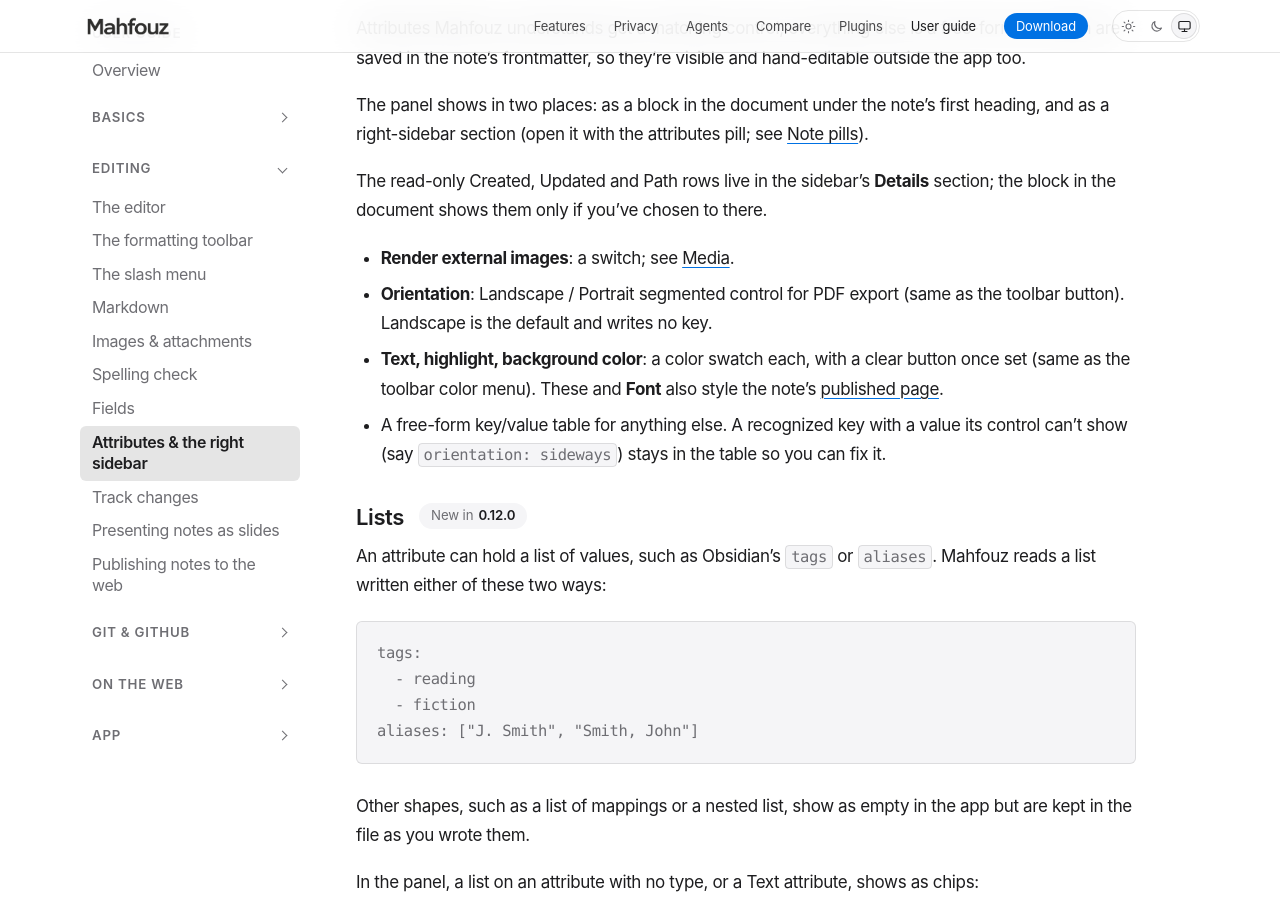
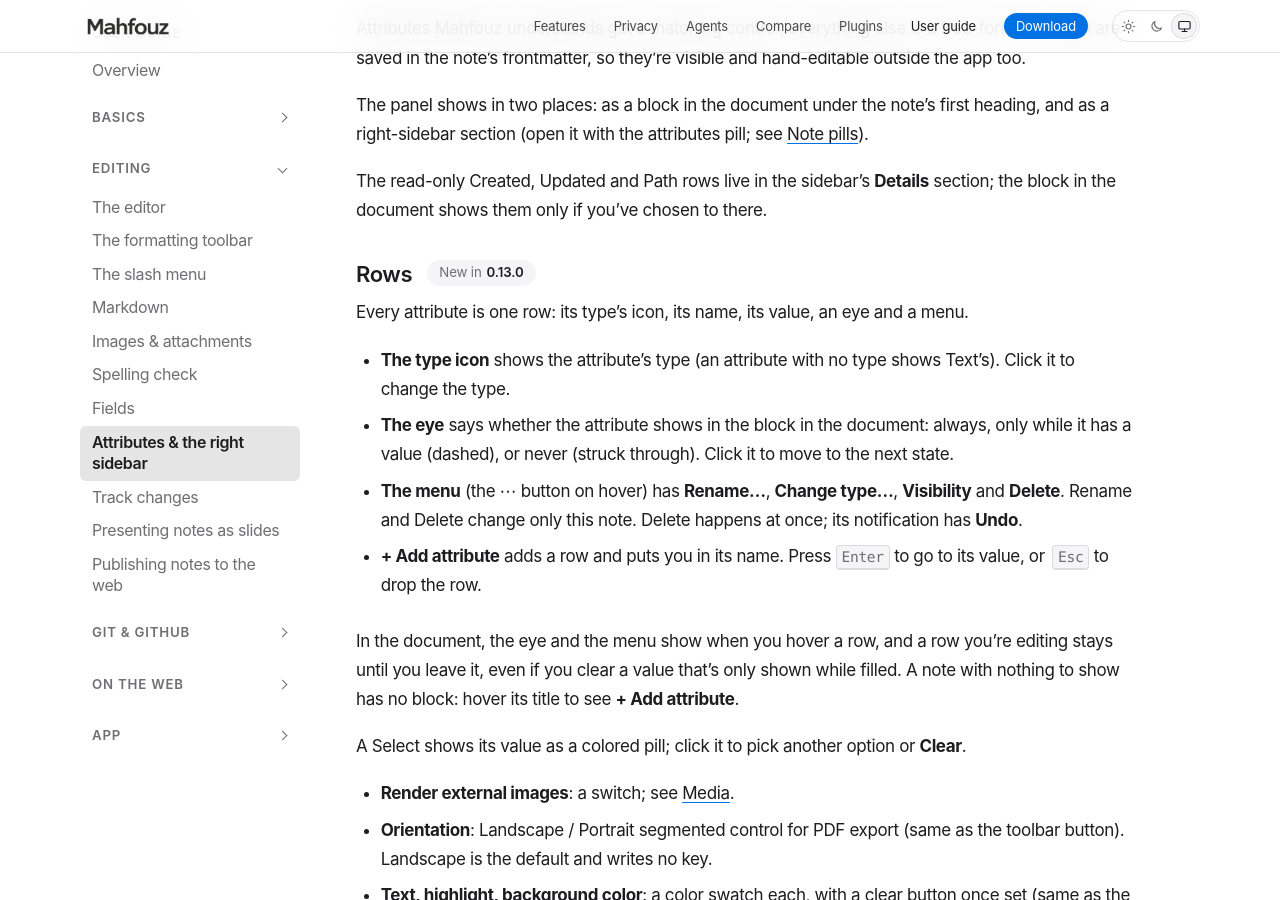
Before and after one commit to mahfouz-app/docs, a Jekyll site: the page built from guide/attributes.md, in a window 1280 px wide and 900 px high, scrolled down 1111 px. Built offline with Jekyll 4.4.1, drawn with Linux system fonts in a browser that asks for light colours.

Commit message:
guide: the Attributes panel's rows
Co-Authored-By: Claude Opus 5.5 <noreply@anthropic.com>

```diff
--- a/guide/attributes.md
+++ b/guide/attributes.md
@@ -46,6 +46,30 @@ attributes pill; see [Note pills](#note-pills--the-right-sidebar)).
 The read-only Created, Updated and Path rows live in the sidebar's
 **Details** section; the block in the document shows them only if you've
 chosen to there.
+
+### Rows {% include since.html v="0.13.0" %} {#rows}
+
+Every attribute is one row: its type's icon, its name, its value, an eye
+and a menu.
+
+- **The type icon** shows the attribute's type (an attribute with no
+  type shows Text's). Click it to change the type.
+- **The eye** says whether the attribute shows in the block in the
+  document: always, only while it has a value (dashed), or never (struck
+  through). Click it to move to the next state.
+- **The menu** (the **⋯** button on hover) has **Rename…**, **Change type…**,
+  **Visibility** and **Delete**. Rename and Delete change only this note.
+  Delete happens at once; its notification has **Undo**.
+- **+ Add attribute** adds a row and puts you in its name. Press
+  <kbd>Enter</kbd> to go to its value, or <kbd>Esc</kbd> to drop the row.
+
+In the document, the eye and the menu show when you hover a row, and a
+row you're editing stays until you leave it, even if you clear a value
+that's only shown while filled. A note with nothing to show has no
+block: hover its title to see **+ Add attribute**.
+
+A Select shows its value as a colored pill; click it to pick another
+option or **Clear**.
 
 - **Render external images**: a switch; see
   [Media](/guide/media/).
```
